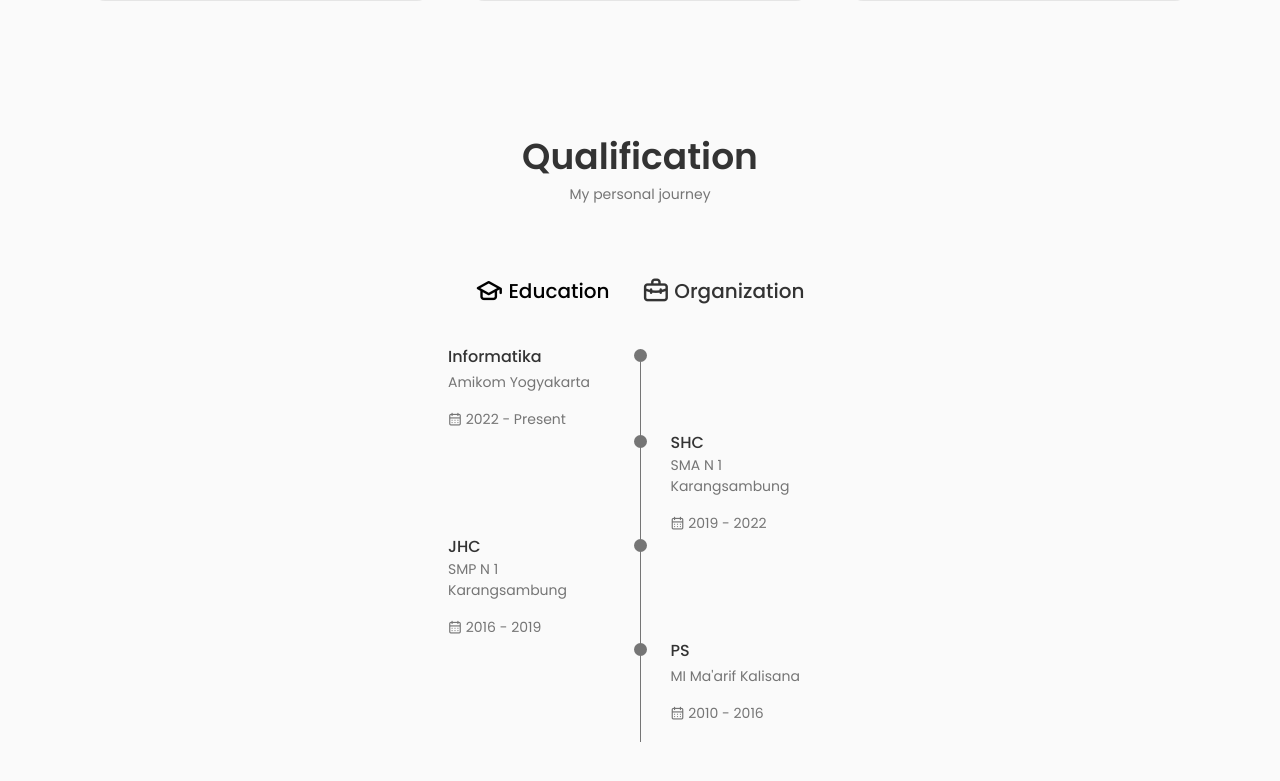
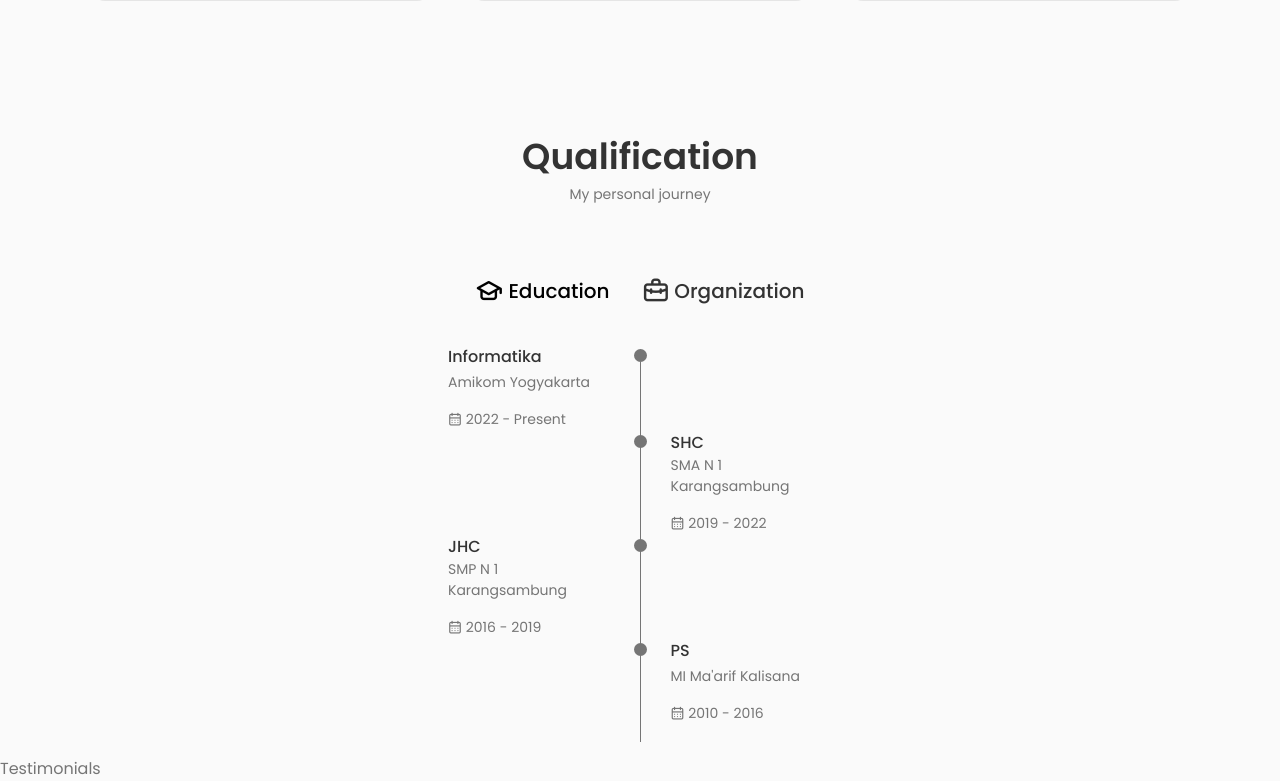
Before and after one commit to damar-glh/me, a React (Create React App) app: page / in a window 1280 px wide. Shown: the part 2549-3330 px from the top of the page. Before the commit the page ends 3305 px from the top, so only its background shows below. Built offline with nearby package versions, Linux system fonts and the light colour scheme.

Commit message:
update: add-testimonial-component

```diff
--- a/src/App.js
+++ b/src/App.js
@@ -6,6 +6,7 @@ import About from './components/about/About';
 import Skills from './components/skills/Skills';
 import Services from './components/services/Services';
 import Qualification from './components/qualification/Qualification';
+import Testimonials from './components/testimonials/Testimonials';
 
 const App = () => {
   return (
@@ -18,6 +19,7 @@ const App = () => {
       <Skills />
       <Services />
       <Qualification />
+      <Testimonials />
     </main>
     </>
   )
--- /dev/null
+++ b/src/components/testimonials/Testimonials.jsx
@@ -0,0 +1,10 @@
+import React from 'react';
+import './testimonials.css';
+
+const Testimonials = () => {
+  return (
+    <div>Testimonials</div>
+  )
+}
+
+export default Testimonials
```
Also changed, not shown: src/components/testimonials/testimonials.css (added).
